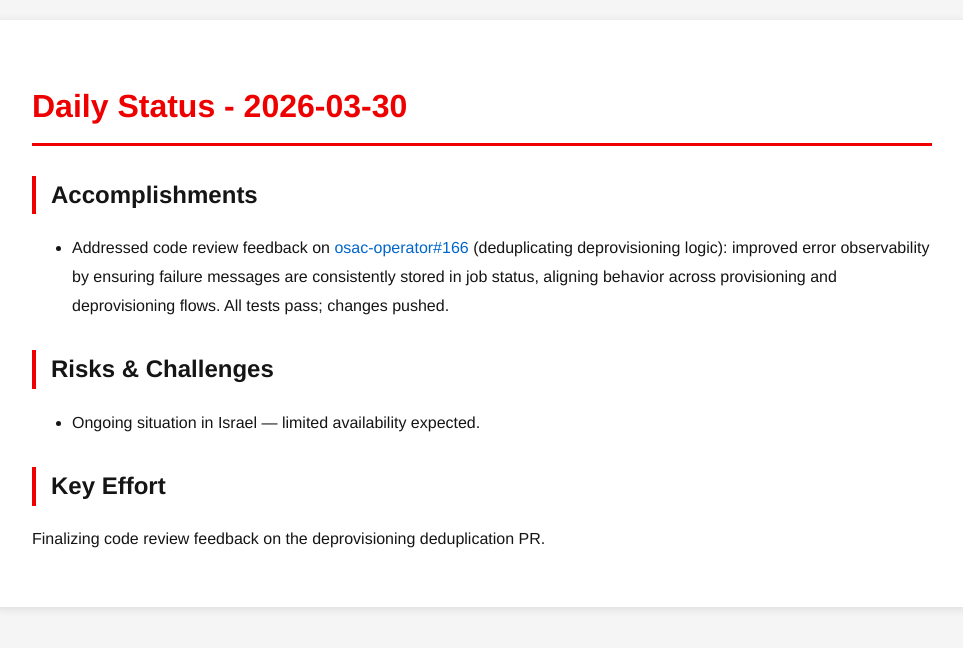
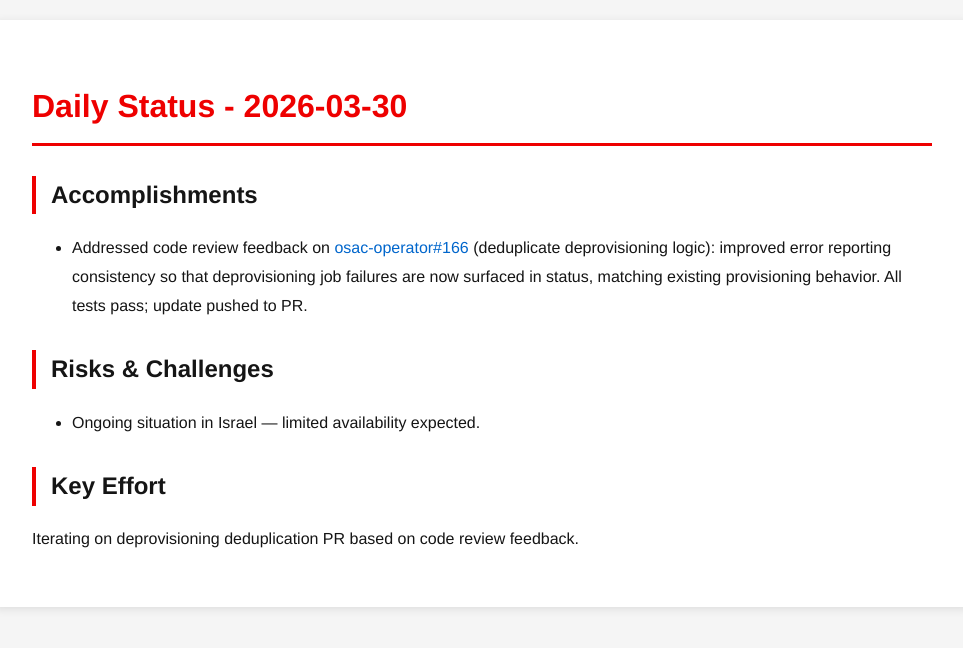
Before and after one commit to tzvatot/daily-status, a Jekyll site: the page built from 2026-03-30.md, in a window 1280 px wide. Shown: the top 648 px of the page, without its empty margins (158-1121 px from the left). Built offline with Jekyll 4.4.1, drawn with Linux system fonts in a browser that asks for light colours.

Commit message:
Daily status update - 2026-03-30

```diff
--- a/2026-03-30.md
+++ b/2026-03-30.md
@@ -7,10 +7,10 @@
 # Daily Status - 2026-03-30
 
 ## Accomplishments
-- Addressed code review feedback on [osac-operator#166](https://github.com/osac-project/osac-operator/pull/166) (deduplicating deprovisioning logic): improved error observability by ensuring failure messages are consistently stored in job status, aligning behavior across provisioning and deprovisioning flows. All tests pass; changes pushed.
+- Addressed code review feedback on [osac-operator#166](https://github.com/osac-project/osac-operator/pull/166) (deduplicate deprovisioning logic): improved error reporting consistency so that deprovisioning job failures are now surfaced in status, matching existing provisioning behavior. All tests pass; update pushed to PR.
 
 ## Risks & Challenges
 - Ongoing situation in Israel — limited availability expected.
 
 ## Key Effort
-Finalizing code review feedback on the deprovisioning deduplication PR.
+Iterating on deprovisioning deduplication PR based on code review feedback.
```
